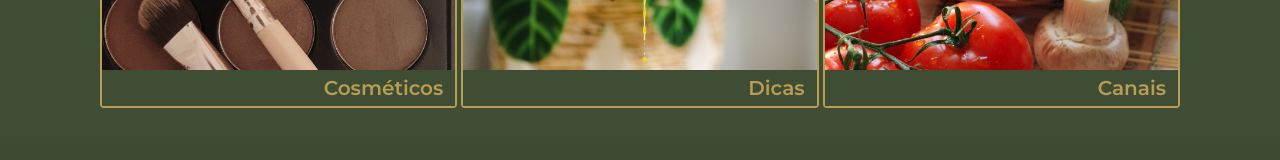
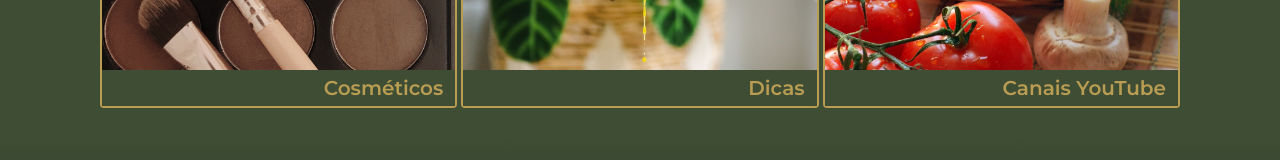
Before and after one commit to flaviare1s/bizu-vegano, a React (Vite) app: page / in a window 1280 px wide. Shown: the part 840-1000 px from the top of the page. Built offline with nearby package versions, Linux system fonts and the light colour scheme; no server answers.

Commit message:
Ajusta rota

```diff
--- a/src/pages/Home.jsx
+++ b/src/pages/Home.jsx
@@ -26,7 +26,7 @@ export const Home = () => {
       <LinkCategoria link='/onde-comer' titulo='Onde comer' img={ ondeComer } />
       <LinkCategoria link='/cosmeticos' titulo='Cosméticos' img={ cosmeticos } />
       <LinkCategoria link='/dicas' titulo='Dicas' img={ dicas } />
-      <LinkCategoria link='/canais' titulo='Canais' img={ canais } />
+      <LinkCategoria link='/canais-youtube' titulo='Canais YouTube' img={ canais } />
     </main>
   )
 }
```
